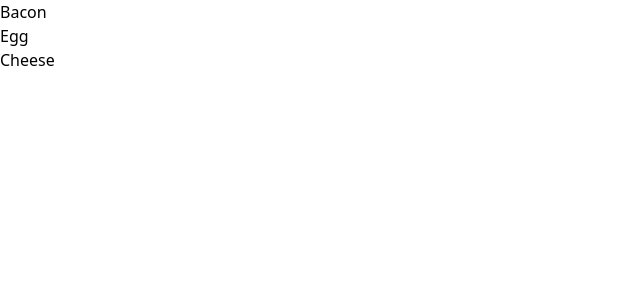
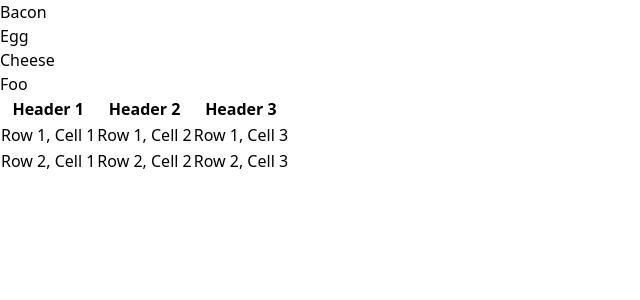
Before and after one commit to test-party/guinea-pig-next, a Next.js app: page /aria-required-parent in a window 1280 px wide. Shown: the top 300 px of the page, without its empty margins (0-640 px from the left). Built offline with nearby package versions, Linux system fonts and the light colour scheme.

Commit message:
amk - adding test cases

```diff
--- a/src/app/aria-required-parent/page.tsx
+++ b/src/app/aria-required-parent/page.tsx
@@ -6,16 +6,32 @@ export default function Page() {
   return (
     <body>
       <ul id="myaccount">
-        <li role="menuitem">
-          Bacon
-        </li>
-        <li role="menuitem">
-          Egg
-        </li>
-        <li role="menuitem">
-          Cheese
-        </li>
+        <li><div role="listitem">Bacon</div></li>
+        <li><div role="listitem">Egg</div></li>
+        <li><div role="listitem">Cheese</div></li>
       </ul>
+
+      <ul id="myaccount">
+        <li><div role="menuitem">Foo</div></li>
+      </ul>
+
+      <table>
+        <tr>
+          <th>Header 1</th>
+          <th>Header 2</th>
+          <th>Header 3</th>
+        </tr>
+        <tr>
+          <td><div role='cell'>Row 1, Cell 1</div></td>
+          <td><div>Row 1, Cell 2</div></td>
+          <td><div>Row 1, Cell 3</div></td>
+        </tr>
+        <tr>
+          <td>Row 2, Cell 1</td>
+          <td>Row 2, Cell 2</td>
+          <td>Row 2, Cell 3</td>
+        </tr>
+      </table>
     </body>
   );
 }
```
